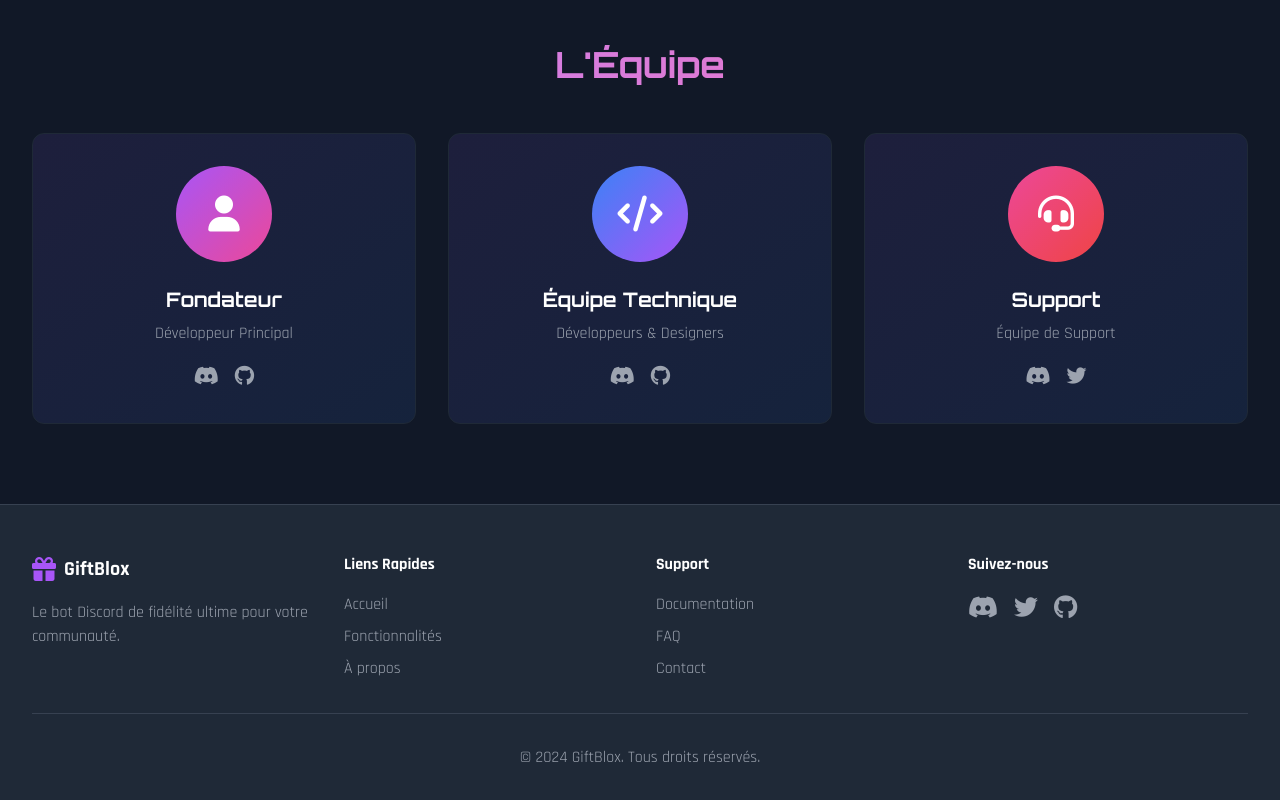
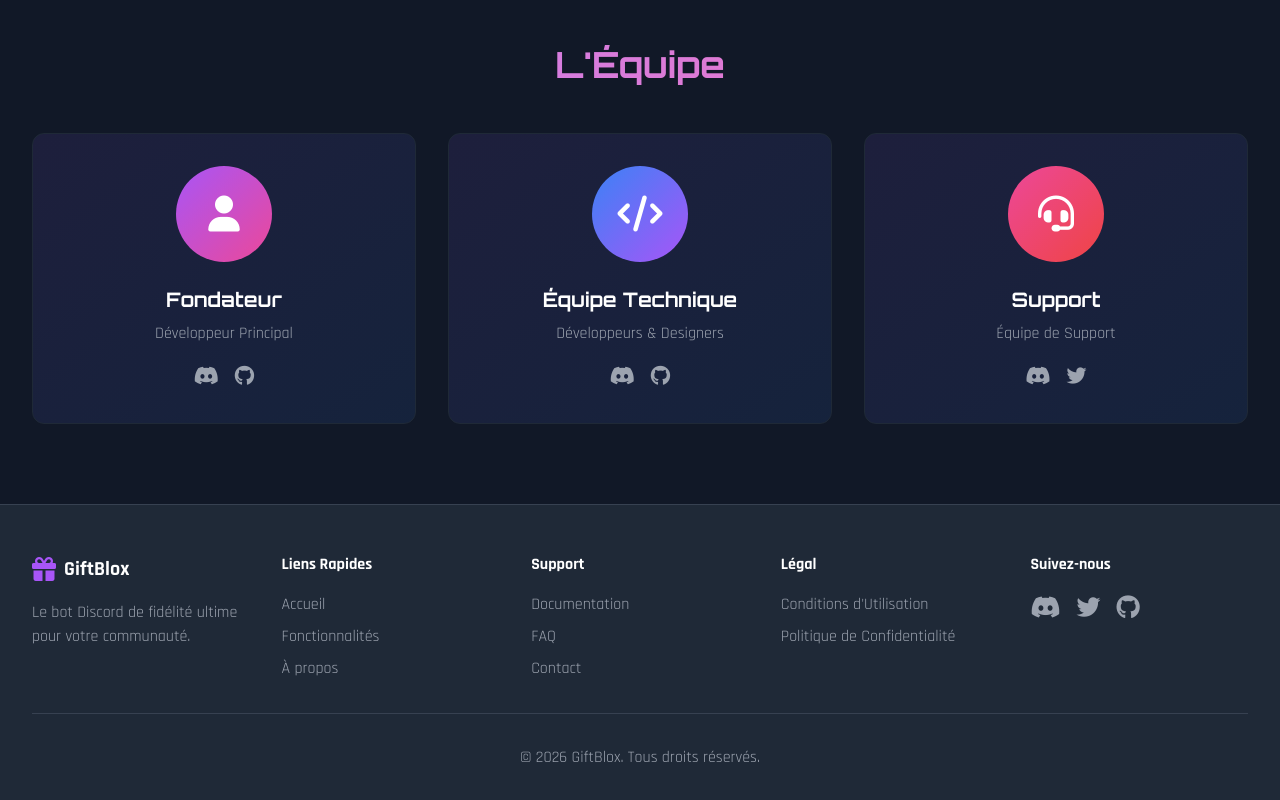
Before and after one commit to Blue965/GiftBlox, a website: page about.html in a window 1280 px wide. Shown: the part 1257-2057 px from the top of the page. Drawn offline with nearby package versions, Linux system fonts and the light colour scheme.

Commit message:
Add files via upload

```diff
--- a/about.html
+++ b/about.html
@@ -243,7 +243,7 @@
     <!-- Footer -->
     <footer class="bg-gray-800 border-t border-gray-700 py-12">
         <div class="max-w-7xl mx-auto px-4 sm:px-6 lg:px-8">
-            <div class="grid md:grid-cols-4 gap-8">
+            <div class="grid md:grid-cols-5 gap-8">
                 <div>
                     <div class="flex items-center mb-4">
                         <i class="fas fa-gift text-purple-500 text-2xl mr-2"></i>
@@ -268,6 +268,13 @@
                     </ul>
                 </div>
                 <div>
+                    <h4 class="font-bold mb-4">Légal</h4>
+                    <ul class="space-y-2 text-gray-400">
+                        <li><a href="terms.html" class="hover:text-white transition">Conditions d'Utilisation</a></li>
+                        <li><a href="privacy.html" class="hover:text-white transition">Politique de Confidentialité</a></li>
+                    </ul>
+                </div>
+                <div>
                     <h4 class="font-bold mb-4">Suivez-nous</h4>
                     <div class="flex space-x-4">
                         <a href="https://discord.gg/amP73g5jKs" target="_blank" class="text-gray-400 hover:text-white transition text-2xl"><i class="fab fa-discord"></i></a>
@@ -277,7 +284,7 @@
                 </div>
             </div>
             <div class="border-t border-gray-700 mt-8 pt-8 text-center text-gray-400">
-                <p>&copy; 2024 GiftBlox. Tous droits réservés.</p>
+                <p>&copy; 2026 GiftBlox. Tous droits réservés.</p>
             </div>
         </div>
     </footer>
```
